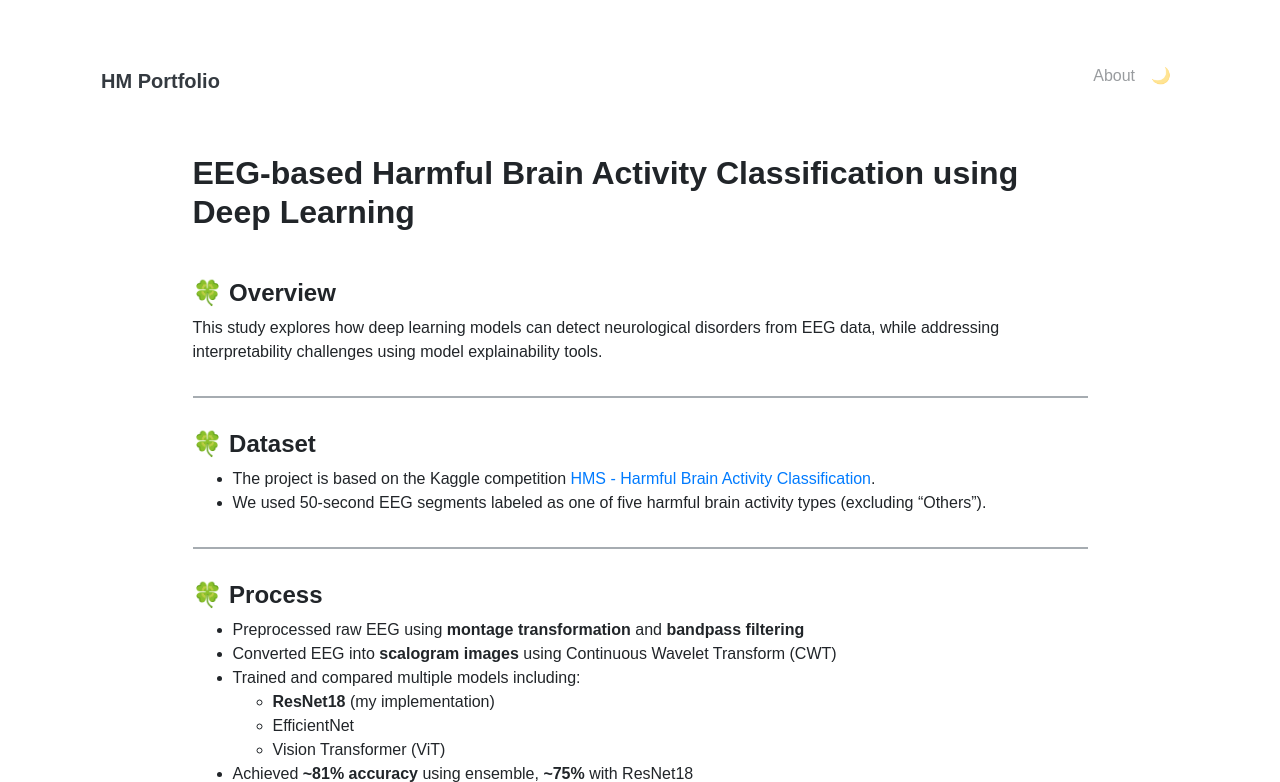
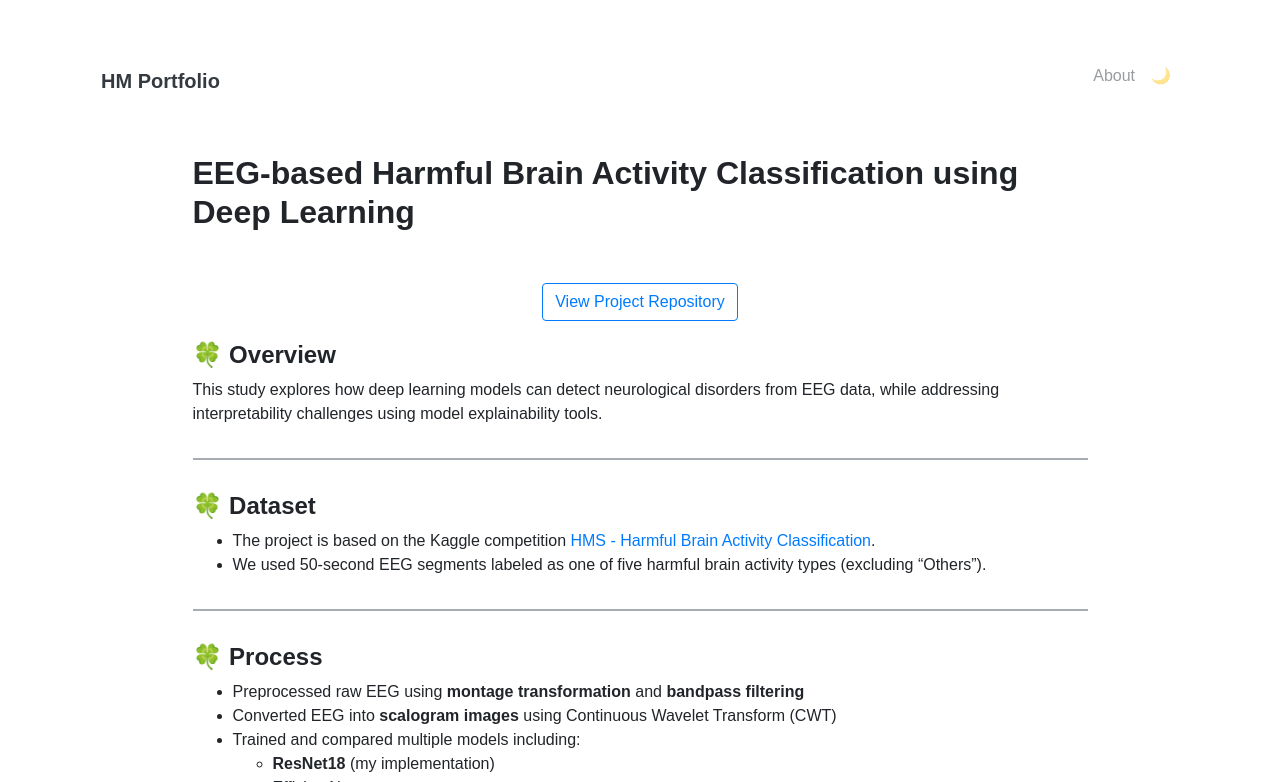
Before and after one commit to hyeminss11/hyeminss11.github.io, a Jekyll site: the page built from _projects/(2)Harmful Brain Activity Classification.md, in a window 1280 px wide and 1400 px high, cut to the strip 0-782 px from the top of the window. Built offline with Jekyll 4.4.1, drawn with Linux system fonts in a browser that asks for light colours; some web fonts are replaced.

Commit message:
Edited the Location of the Button

```diff
--- a/_projects/(2)Harmful Brain Activity Classification.md
+++ b/_projects/(2)Harmful Brain Activity Classification.md
@@ -5,8 +5,13 @@ image: ../assets/images/HBAproject/gradcam.png
 description: EEG signals are inherently challenging to interpret, even for trained clinicians. This study investigates whether deep learning models can accurately detect harmful brain activity from EEG data, while also addressing the interpretability of model predictions.
 ---
 
+
 ## **EEG-based Harmful Brain Activity Classification using Deep Learning**
 <br>
+
+<p class="text-center">
+{% include elements/button.html link="https://github.com/hyeminss11/harmful-brain-activity-classification" text="View Project Repository" %}
+</p>
 
 #### 🍀 **Overview**
 This study explores how deep learning models can detect neurological disorders from EEG data, while addressing interpretability challenges using model explainability tools.
@@ -46,8 +51,3 @@ This study explores how deep learning models can detect neurological disorders f
 #### 🍀 **Limitations**<br>
   - Grad-CAM does not support ViT well → heatmaps were not interpretable
   - Future work could include SHAP, Attention Rollout, or LRP for ViT explainability
-
-
-<p class="text-center">
-{% include elements/button.html link="https://github.com/hyeminss11/harmful-brain-activity-classification" text="Learn More" %}
-</p>
```
